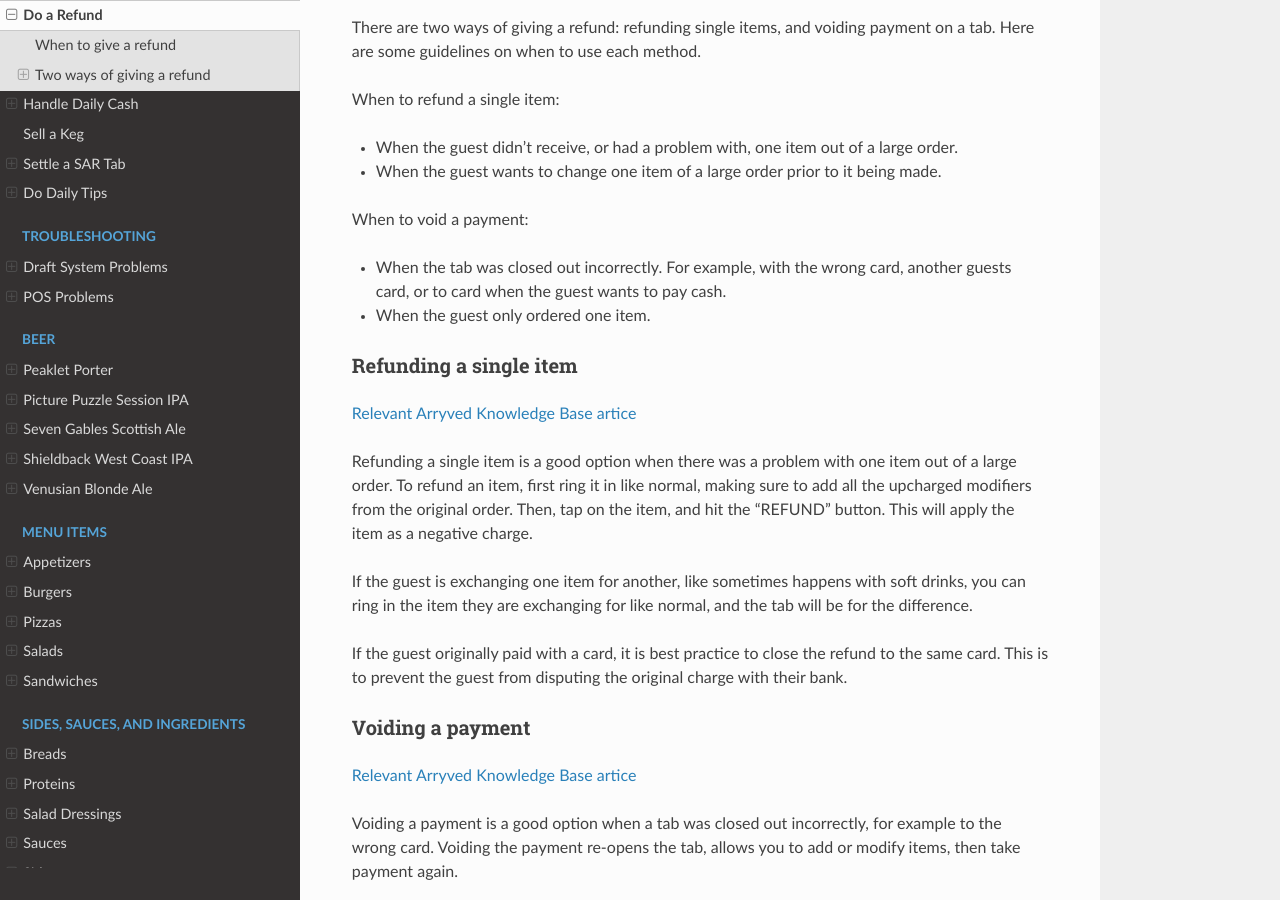
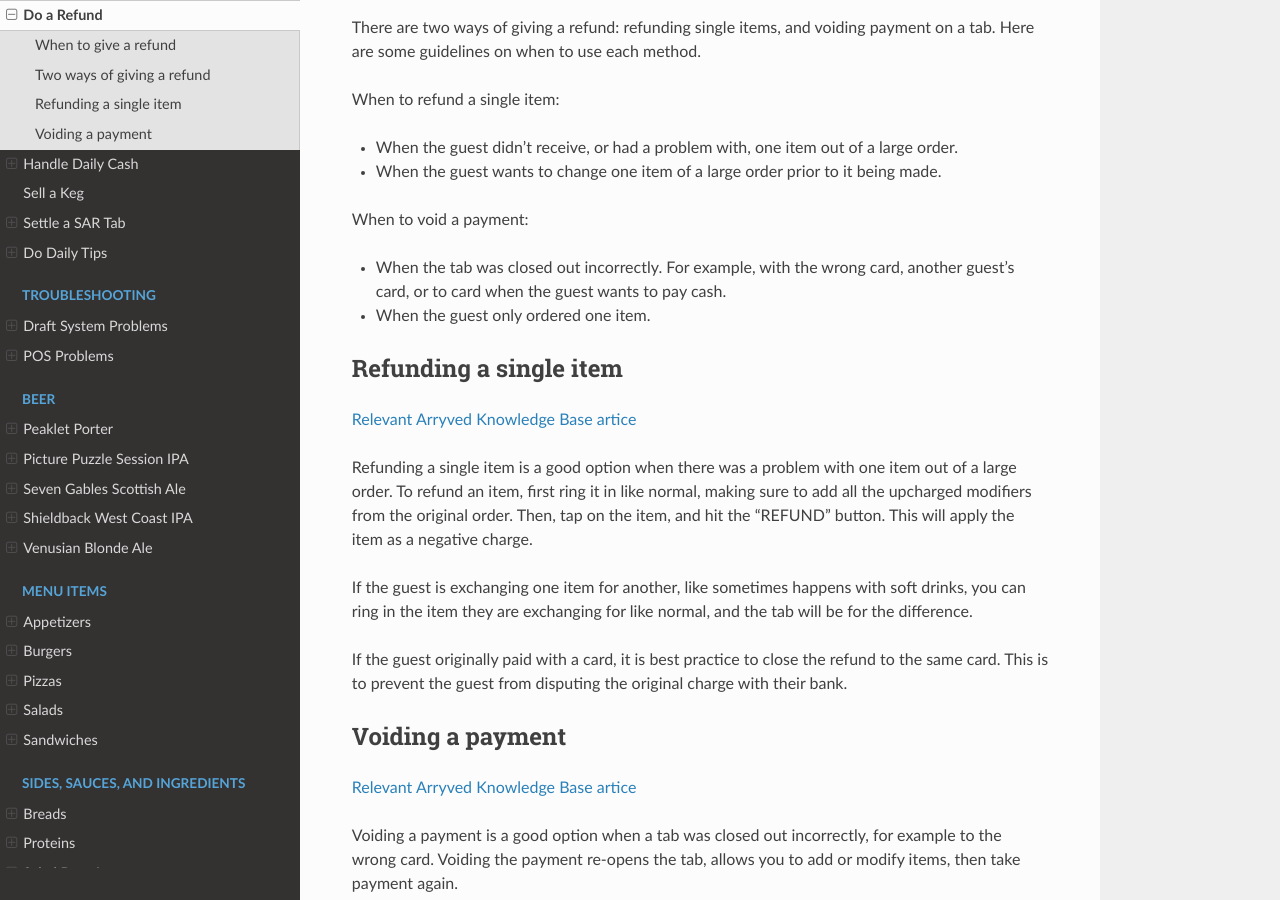
Before and after one commit to zhenry9/mrb-docs, a Sphinx documentation site: the page built from docs/source/how-to/do-a-refund.rst, in a window 1280 px wide and 900 px high, scrolled down 592 px. Built offline with Sphinx 7.4.7 and the Read the Docs theme 2.0.0, drawn with Linux system fonts in a browser that asks for light colours.

Commit message:
formatting

```diff
--- a/docs/source/how-to/do-a-refund.rst
+++ b/docs/source/how-to/do-a-refund.rst
@@ -27,11 +27,11 @@ When to refund a single item:
 
 When to void a payment:
 
-- When the tab was closed out incorrectly. For example, with the wrong card, another guests card, or to card when the guest wants to pay cash.
+- When the tab was closed out incorrectly. For example, with the wrong card, another guest's card, or to card when the guest wants to pay cash.
 - When the guest only ordered one item.
 
 Refunding a single item
-~~~~~~~~~~~~~~~~~~~~~~~
+-----------------------
 `Relevant Arryved Knowledge Base artice <https://support.arryved.com/portal/en/kb/articles/refunds-and-exchanges-14-3-2019>`_
 
 Refunding a single item is a good option when there was a problem with one item out of a large order. To refund an item, first ring it in like normal, making sure to add all the upcharged modifiers from the original order. Then, tap on the item, and hit the "REFUND" button. This will apply the item as a negative charge.
@@ -41,7 +41,7 @@ If the guest is exchanging one item for another, like sometimes happens with sof
 If the guest originally paid with a card, it is best practice to close the refund to the same card. This is to prevent the guest from disputing the original charge with their bank.
 
 Voiding a payment
-~~~~~~~~~~~~~~~~~
+-----------------
 `Relevant Arryved Knowledge Base artice <https://support.arryved.com/portal/en/kb/articles/voiding-payments>`_
 
 Voiding a payment is a good option when a tab was closed out incorrectly, for example to the wrong card. Voiding the payment re-opens the tab, allows you to add or modify items, then take payment again.
```
